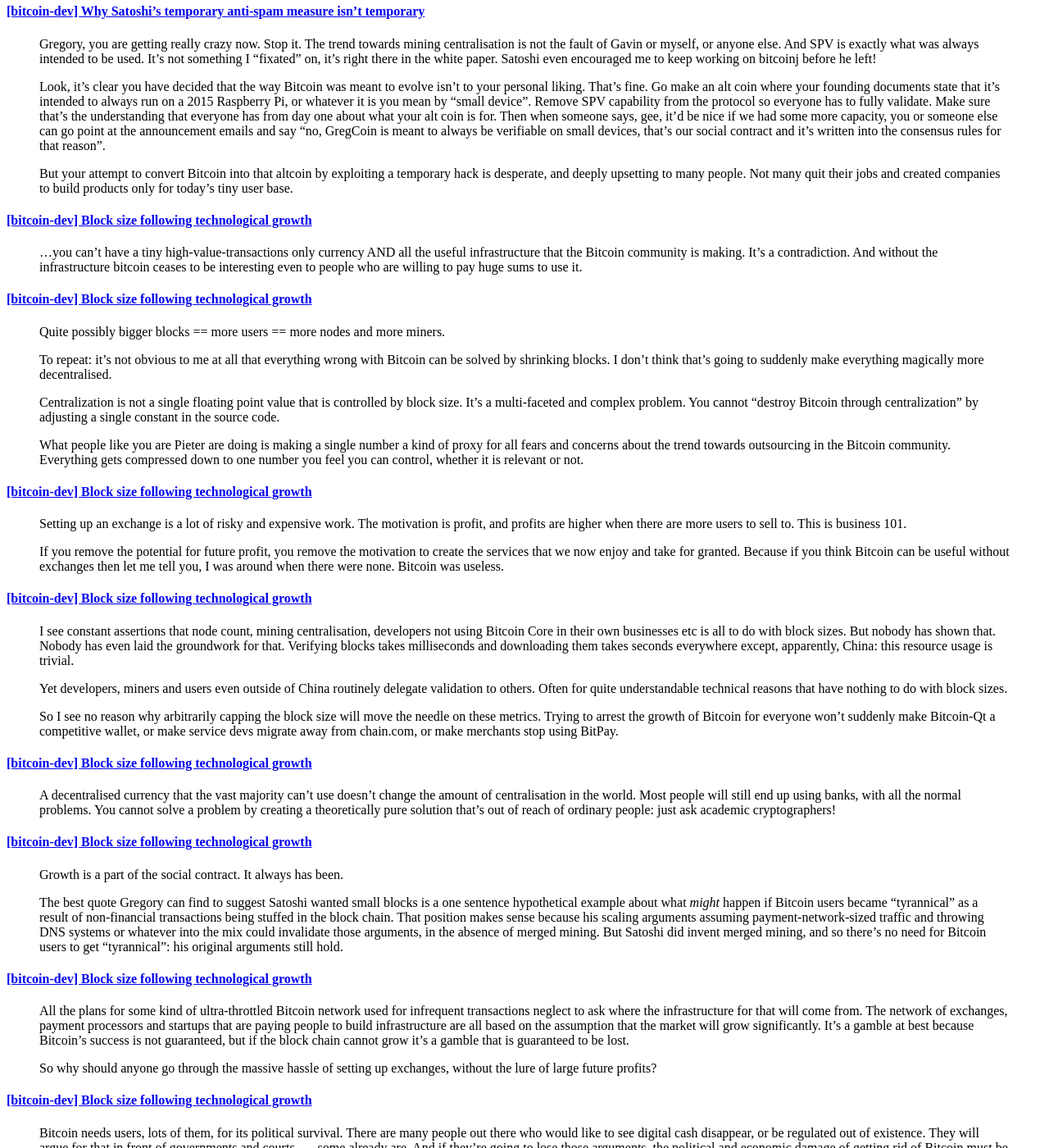
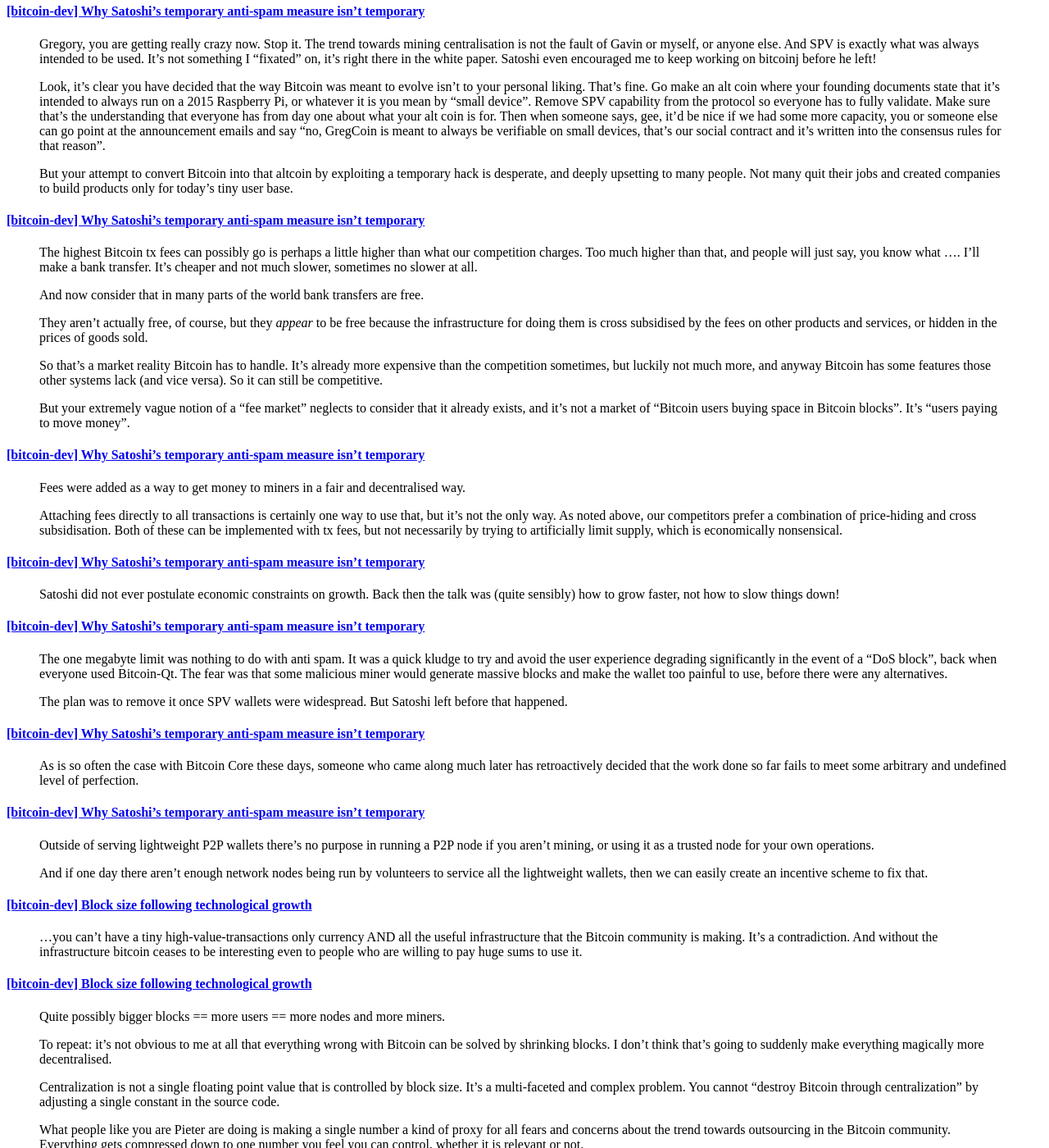
Before and after one commit to derykmakgill/website, a Jekyll site: the page built from _research/mike-hearn.md, in a window 1280 px wide and 1400 px high, scrolled down 559 px. Shown: the whole window at 82% size. Built offline with Jekyll 4.4.1, drawn with Linux system fonts in a browser that asks for light colours.

Commit message:
Update mike-hearn.md

```diff
--- a/_research/mike-hearn.md
+++ b/_research/mike-hearn.md
@@ -64,6 +64,72 @@
 temporary hack is desperate, and deeply upsetting to many people. Not many
 quit their jobs and created companies to build products only for today's
 tiny user base.
+
+#### [[bitcoin-dev] Why Satoshi's temporary anti-spam measure isn't temporary](https://lists.linuxfoundation.org/pipermail/bitcoin-dev/2015-July/009711.html)
+
+>The highest Bitcoin tx fees can possibly go is perhaps a
+little higher than what our competition charges. Too much higher than that,
+and people will just say, you know what .... I'll make a bank transfer.
+It's cheaper and not much slower, sometimes no slower at all.
+>
+>And now consider that in many parts of the world bank transfers are free.
+>
+>They aren't actually free, of course, but they *appear* to be free because
+the infrastructure for doing them is cross subsidised by the fees on other
+products and services, or hidden in the prices of goods sold.
+>
+>So that's a market reality Bitcoin has to handle. It's already more
+expensive than the competition sometimes, but luckily not much more, and
+anyway Bitcoin has some features those other systems lack (and vice versa).
+So it can still be competitive.
+>
+>But your extremely vague notion of a "fee market" neglects to consider that
+it already exists, and it's not a market of "Bitcoin users buying space in
+Bitcoin blocks". It's "users paying to move money".
+
+#### [[bitcoin-dev] Why Satoshi's temporary anti-spam measure isn't temporary](https://lists.linuxfoundation.org/pipermail/bitcoin-dev/2015-July/009711.html)
+
+>Fees were added as a way to get money to miners in a fair and decentralised
+way.
+>
+>Attaching fees directly to all transactions is certainly one way to use
+that, but it's not the only way. As noted above, our competitors prefer a
+combination of price-hiding and cross subsidisation. Both of these can be
+implemented with tx fees, but not necessarily by trying to artificially
+limit supply, which is economically nonsensical.
+
+#### [[bitcoin-dev] Why Satoshi's temporary anti-spam measure isn't temporary](https://lists.linuxfoundation.org/pipermail/bitcoin-dev/2015-July/009709.html)
+
+>Satoshi did not ever
+postulate economic constraints on growth. Back then the talk was (quite
+sensibly) how to grow faster, not how to slow things down!
+
+#### [[bitcoin-dev] Why Satoshi's temporary anti-spam measure isn't temporary](https://lists.linuxfoundation.org/pipermail/bitcoin-dev/2015-July/009709.html)
+
+>The one megabyte limit was nothing to do with anti spam. It was a quick
+kludge to try and avoid the user experience degrading significantly in the
+event of a "DoS block", back when everyone used Bitcoin-Qt. The fear was
+that some malicious miner would generate massive blocks and make the wallet
+too painful to use, before there were any alternatives.
+>
+>The plan was to remove it once SPV wallets were widespread. But Satoshi
+left before that happened.
+
+#### [[bitcoin-dev] Why Satoshi's temporary anti-spam measure isn't temporary](https://lists.linuxfoundation.org/pipermail/bitcoin-dev/2015-July/009709.html)
+
+>As is so often the case with Bitcoin Core these days, someone who came
+along much later has retroactively decided that the work done so far fails
+to meet some arbitrary and undefined level of perfection.
+
+#### [[bitcoin-dev] Why Satoshi's temporary anti-spam measure isn't temporary](https://lists.linuxfoundation.org/pipermail/bitcoin-dev/2015-July/009709.html)
+
+>Outside of serving lightweight P2P wallets there's no purpose in running a
+P2P node if you aren't mining, or using it as a trusted node for your own
+operations.
+>
+>And if one day there aren't enough network nodes being run by volunteers to
+service all the lightweight wallets, then we can easily create an incentive
+scheme to fix that.
 
 #### [[bitcoin-dev] Block size following technological growth](https://lists.linuxfoundation.org/pipermail/bitcoin-dev/2015-July/009828.html)
 
```
